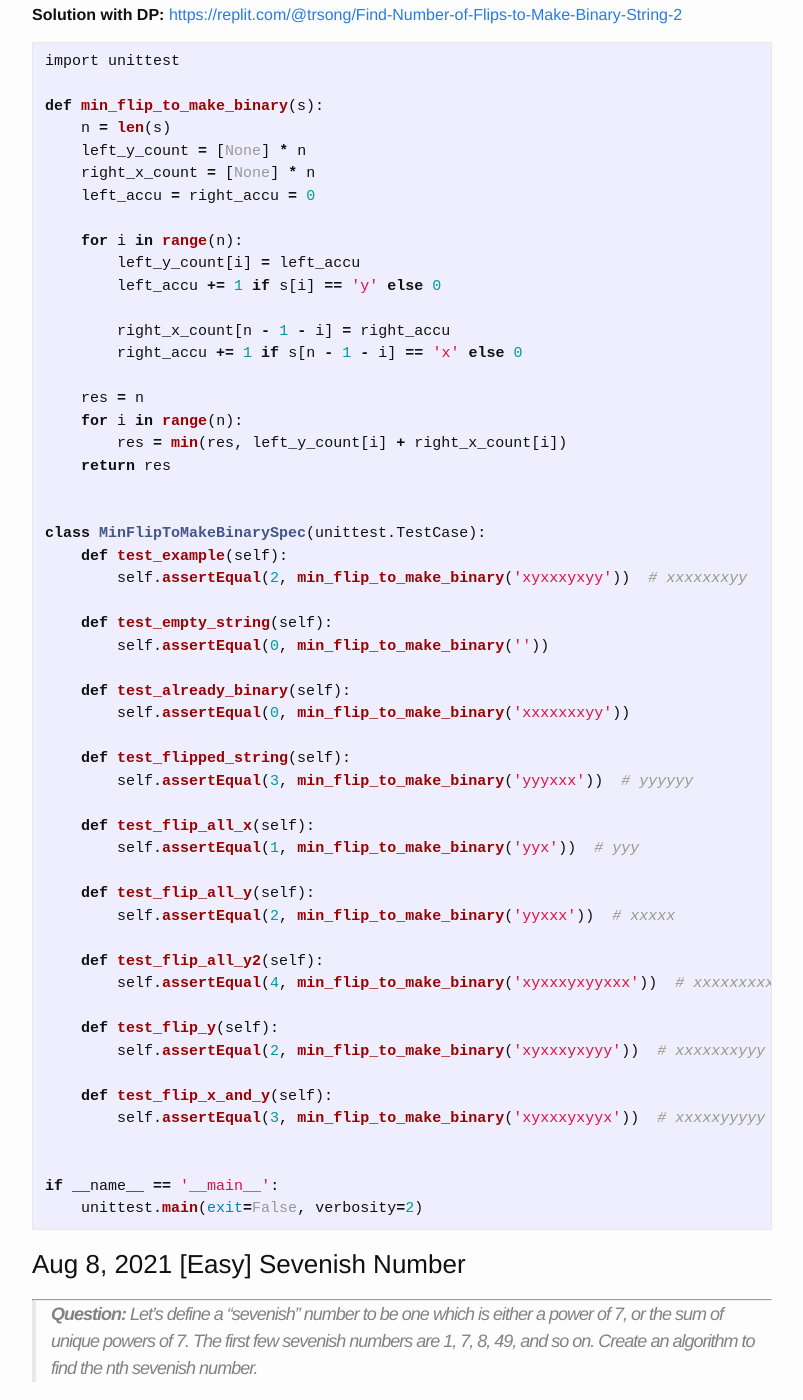
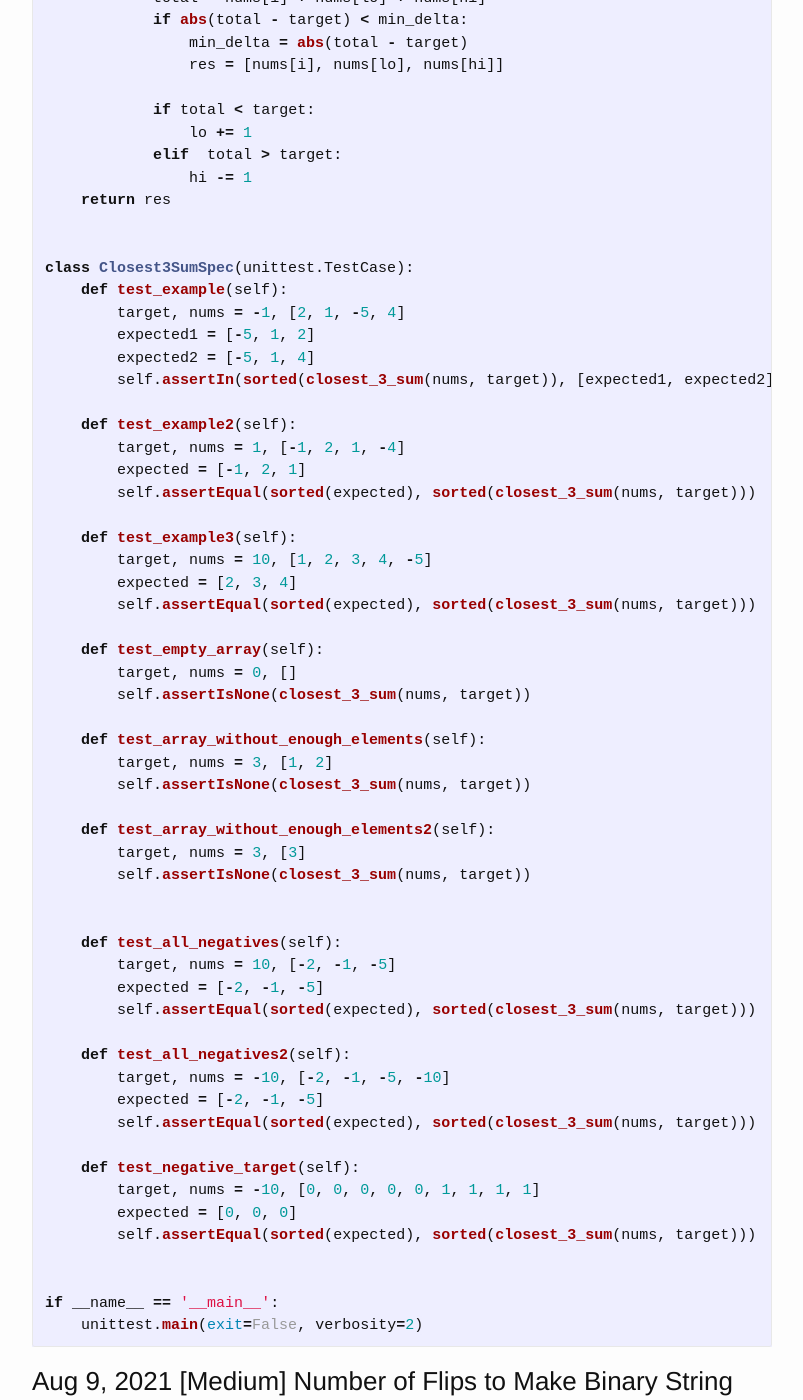
Before and after one commit to trsong/trsong.github.io, a Jekyll site: the page built from _posts/2021-08-01-DailyQuestionsAug.md, in a window 1280 px wide and 1400 px high, scrolled down 1424 px. Shown: the whole window, without its empty margins (238-1041 px from the left). Built offline with Jekyll 4.4.1, drawn with Linux system fonts in a browser that asks for light colours; some of the changed text lies outside the part shown.

Commit message:
Add solution to Aug 10 question

````diff
--- a/_posts/2021-08-01-DailyQuestionsAug.md
+++ b/_posts/2021-08-01-DailyQuestionsAug.md
@@ -30,6 +30,82 @@ categories: Python/Java
 Input: [2, 1, -5, 4], -1
 Output: [-5, 1, 2]
 Explanation: Closest sum is -5+1+2 = -2 OR -5+1+4 = 0
+```
+
+**Solution with Sorting and Two-Pointers:** [https://replit.com/@trsong/Closest-to-3-Sum-2](https://replit.com/@trsong/Closest-to-3-Sum-2)
+```py
+import unittest
+
+def closest_3_sum(nums, target):
+    nums.sort()
+
+    res = None
+    min_delta = float('inf')
+    n = len(nums)
+    for i in range(n - 2):
+        lo = i + 1
+        hi = n - 1
+        while lo < hi:
+            total = nums[i] + nums[lo] + nums[hi]
+            if abs(total - target) < min_delta:
+                min_delta = abs(total - target)
+                res = [nums[i], nums[lo], nums[hi]]
+
+            if total < target:
+                lo += 1
+            elif  total > target:
+                hi -= 1
+    return res
+
+
+class Closest3SumSpec(unittest.TestCase):
+    def test_example(self):
+        target, nums = -1, [2, 1, -5, 4]
+        expected1 = [-5, 1, 2]
+        expected2 = [-5, 1, 4]
+        self.assertIn(sorted(closest_3_sum(nums, target)), [expected1, expected2])
+
+    def test_example2(self):
+        target, nums = 1, [-1, 2, 1, -4]
+        expected = [-1, 2, 1]
+        self.assertEqual(sorted(expected), sorted(closest_3_sum(nums, target)))
+
+    def test_example3(self):
+        target, nums = 10, [1, 2, 3, 4, -5]
+        expected = [2, 3, 4]
+        self.assertEqual(sorted(expected), sorted(closest_3_sum(nums, target)))
+
+    def test_empty_array(self):
+        target, nums = 0, []
+        self.assertIsNone(closest_3_sum(nums, target))
+
+    def test_array_without_enough_elements(self):
+        target, nums = 3, [1, 2]
+        self.assertIsNone(closest_3_sum(nums, target))
+
+    def test_array_without_enough_elements2(self):
+        target, nums = 3, [3]
+        self.assertIsNone(closest_3_sum(nums, target))
+
+
+    def test_all_negatives(self):
+        target, nums = 10, [-2, -1, -5]
+        expected = [-2, -1, -5]
+        self.assertEqual(sorted(expected), sorted(closest_3_sum(nums, target)))
+
+    def test_all_negatives2(self):
+        target, nums = -10, [-2, -1, -5, -10]
+        expected = [-2, -1, -5]
+        self.assertEqual(sorted(expected), sorted(closest_3_sum(nums, target)))
+
+    def test_negative_target(self):
+        target, nums = -10, [0, 0, 0, 0, 0, 1, 1, 1, 1]
+        expected = [0, 0, 0]
+        self.assertEqual(sorted(expected), sorted(closest_3_sum(nums, target)))
+
+
+if __name__ == '__main__':
+    unittest.main(exit=False, verbosity=2)
 ```
 
 ### Aug 9, 2021 \[Medium\] Number of Flips to Make Binary String
````
